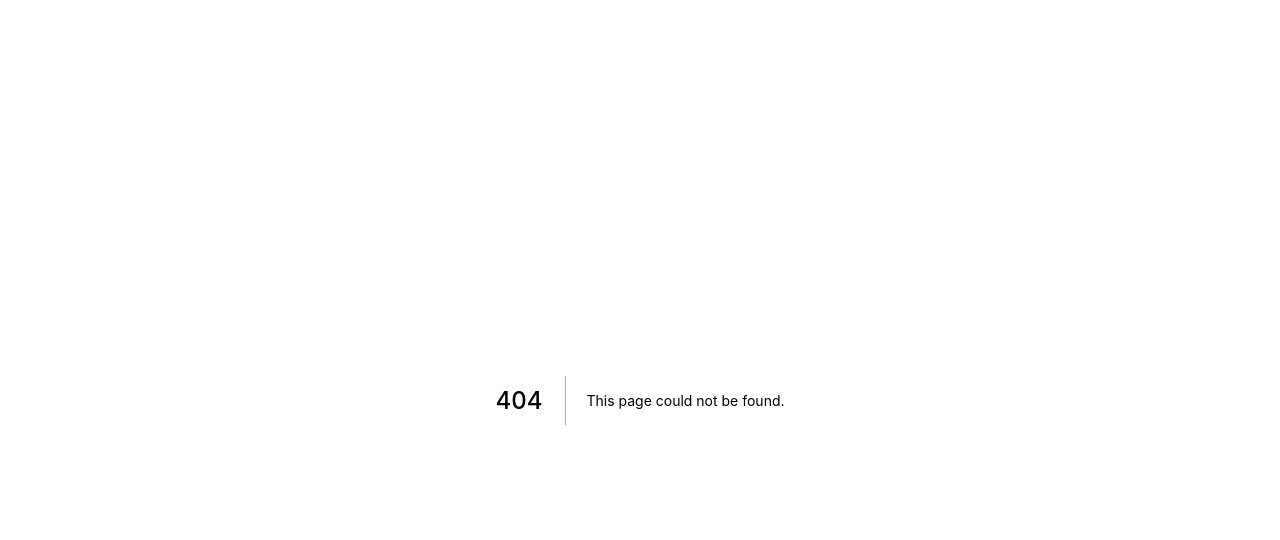
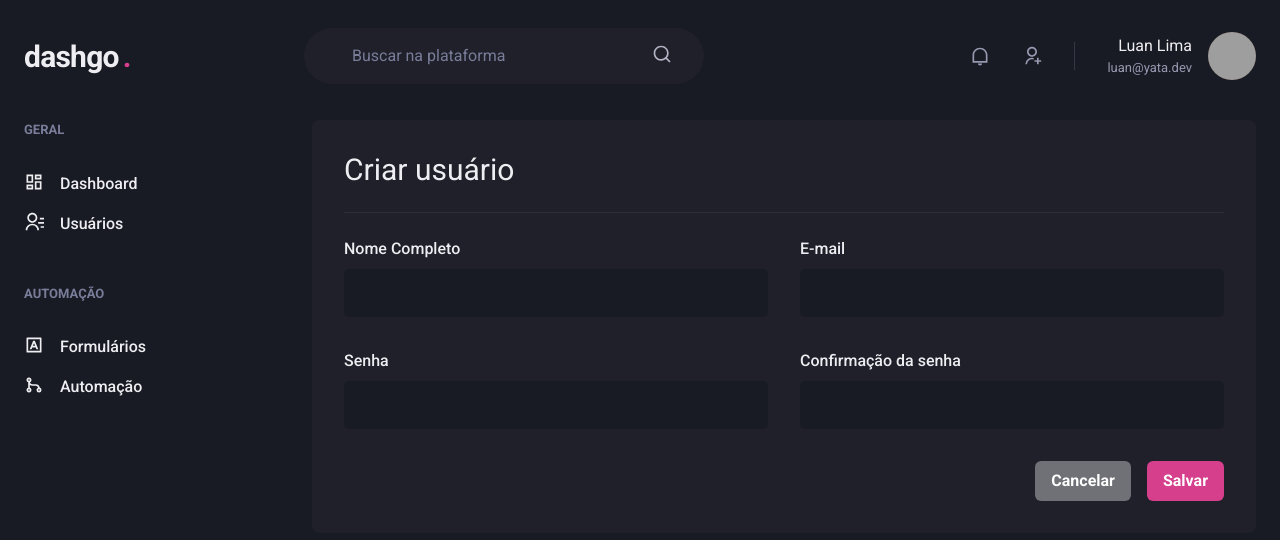
Before and after one commit to luanyata/dashgo, a Next.js app: page /users/create in a window 1280 px wide. Before the commit this address had no page. Shown: the top 540 px of the page. Built offline with nearby package versions, Linux system fonts and the light colour scheme; grey boxes are pictures that could not be loaded.

Commit message:
:sparkles: (UI) Form Cadastro
Criacao da tela de cadastro de usuário

```diff
--- /dev/null
+++ b/src/pages/users/create.tsx
@@ -0,0 +1,55 @@
+import {
+  Box,
+  Button,
+  Flex,
+  Heading,
+  Divider,
+  VStack,
+  SimpleGrid,
+  HStack
+} from "@chakra-ui/react";
+import { Header } from "../../components/Header";
+import { Sidebar } from "../../components/Sidebar";
+import { Input } from "../../components/Form/Input";
+
+export default function CreateUser() {
+  return (
+    <Box>
+      <Header />
+
+      <Flex w="100%" my="6" maxWidth={1480} mx="auto" px="6">
+        <Sidebar />
+
+        <Box flex="1" borderRadius={8} bg="gray.800" p="8">
+          <Heading size="lg" fontWeight="normal">
+            Criar usuário
+          </Heading>
+
+          <Divider my="6" borderColor="gray.700" />
+
+          <VStack spacing="8">
+            <SimpleGrid minChildWidth="240px" spacing="8" w="100%">
+              <Input name="name" label="Nome Completo"></Input>
+              <Input name="email" type="email" label="E-mail"></Input>
+            </SimpleGrid>
+
+            <SimpleGrid minChildWidth="240px" spacing="8" w="100%">
+              <Input name="password" type="password" label="Senha"></Input>
+              <Input
+                name="password_confirmation"
+                type="password"
+                label="Confirmação da senha"
+              ></Input>
+            </SimpleGrid>
+          </VStack>
+          <Flex mt="8" justify="flex-end">
+            <HStack spacing="4">
+              <Button colorScheme="whiteAlpha">Cancelar</Button>
+              <Button colorScheme="pink">Salvar</Button>
+            </HStack>
+          </Flex>
+        </Box>
+      </Flex>
+    </Box>
+  );
+}
```
